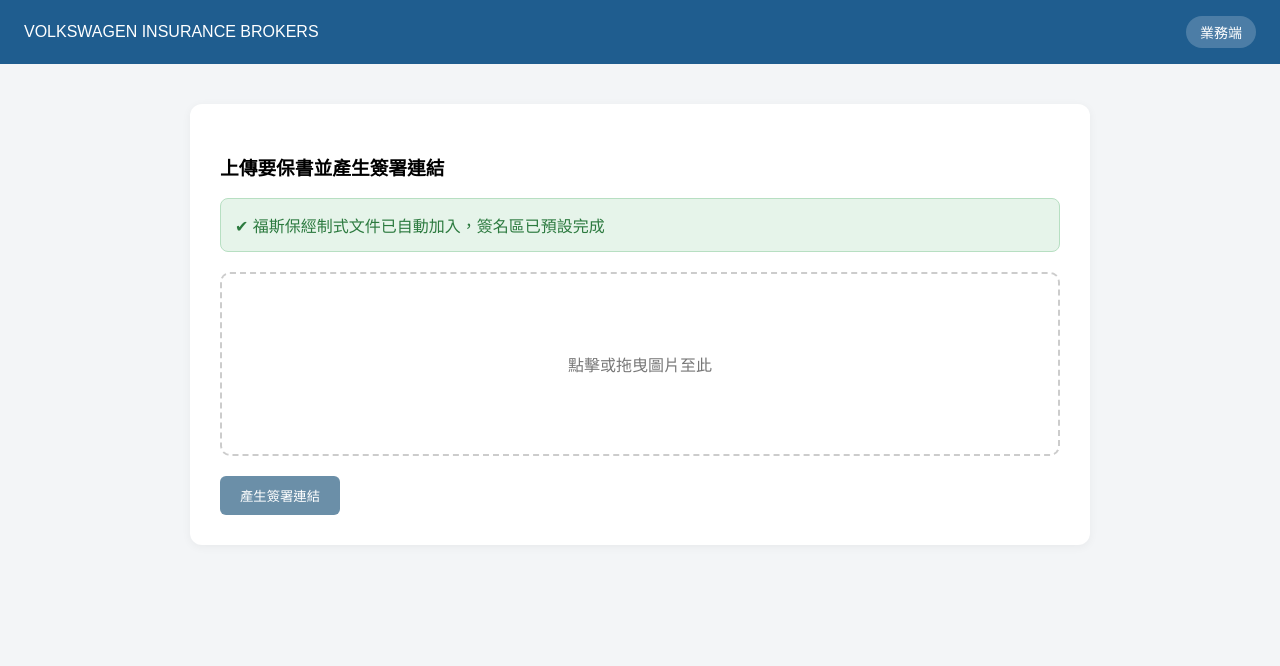
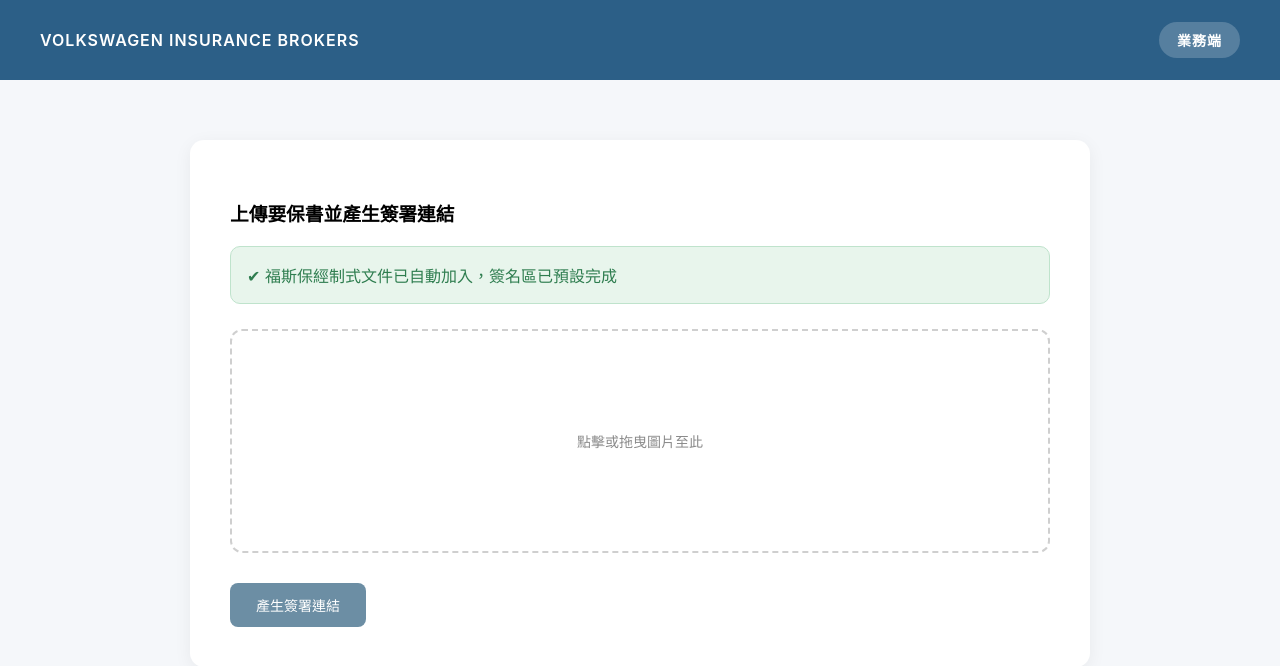
Before and after one commit to alice840429/insurance-sign-app, a website: page public/index.html in a window 1280 px wide. Drawn offline with Linux system fonts and the light colour scheme.

Commit message:
Update index.html

```diff
--- a/public/index.html
+++ b/public/index.html
@@ -3,70 +3,82 @@
 <head>
 <meta charset="UTF-8">
 <title>福斯保經 — 線上簽署管理後台</title>
+
 <style>
 body {
   margin: 0;
-      font-family: Arial;
-      background: #f3f5f7;
+  font-family: -apple-system, BlinkMacSystemFont;
+  background: #f5f7fa;
 }
 
+/* 上方藍條 */
 .topbar {
-      background: #1f5d8f;
+  background: #2c5f87;
   color: white;
-      padding: 16px 24px;
+  padding: 22px 40px;
   display: flex;
   justify-content: space-between;
   align-items: center;
+  font-weight: 600;
+  letter-spacing: 1px;
 }
 
 .topbar .right {
   background: rgba(255,255,255,0.2);
-      padding: 6px 14px;
+  padding: 8px 18px;
   border-radius: 20px;
   font-size: 14px;
 }
 
+/* 中間區 */
 .container {
   max-width: 900px;
-      margin: 40px auto;
+  margin: 60px auto;
 }
 
+/* 卡片 */
 .card {
   background: white;
-      padding: 30px;
-      border-radius: 12px;
-      box-shadow: 0 2px 10px rgba(0,0,0,0.05);
+  padding: 40px;
+  border-radius: 14px;
+  box-shadow: 0 4px 18px rgba(0,0,0,0.06);
 }
 
+/* 綠提示 */
 .success {
-      background: #e6f4ea;
-      border: 1px solid #b7dfc2;
-      padding: 14px;
-      border-radius: 8px;
-      margin-bottom: 20px;
-      color: #2c7a3f;
+  background: #e8f5ec;
+  border: 1px solid #bfe3cc;
+  padding: 16px;
+  border-radius: 10px;
+  margin-bottom: 25px;
+  color: #2e7d4f;
 }
 
+/* 上傳區 */
 .upload {
-      border: 2px dashed #ccc;
-      border-radius: 10px;
-      height: 180px;
+  border: 2px dashed #cfcfcf;
+  border-radius: 12px;
+  height: 220px;
   display: flex;
   align-items: center;
   justify-content: center;
-      color: #777;
-      margin-bottom: 20px;
+  color: #8a8a8a;
+  margin-bottom: 30px;
+  font-size: 14px;
 }
 
+/* 按鈕 */
 .btn {
-      background: #6b8fa8;
+  background: #6c8ea4;
   color: white;
-      padding: 10px 20px;
-      border-radius: 6px;
+  padding: 12px 26px;
+  border-radius: 8px;
   border: none;
   cursor: pointer;
+  font-size: 14px;
 }
 </style>
+
 </head>
 
 <body>
@@ -78,7 +90,8 @@
 
 <div class="container">
   <div class="card">
-    <h3>上傳要保書並產生簽署連結</h3>
+
+    <h3 style="margin-bottom:20px;">上傳要保書並產生簽署連結</h3>
 
     <div class="success">
       ✔ 福斯保經制式文件已自動加入，簽名區已預設完成
@@ -89,6 +102,7 @@
     </div>
 
     <button class="btn">產生簽署連結</button>
+
   </div>
 </div>
 
```
Lines whose indentation alone changed are shown as unchanged.
